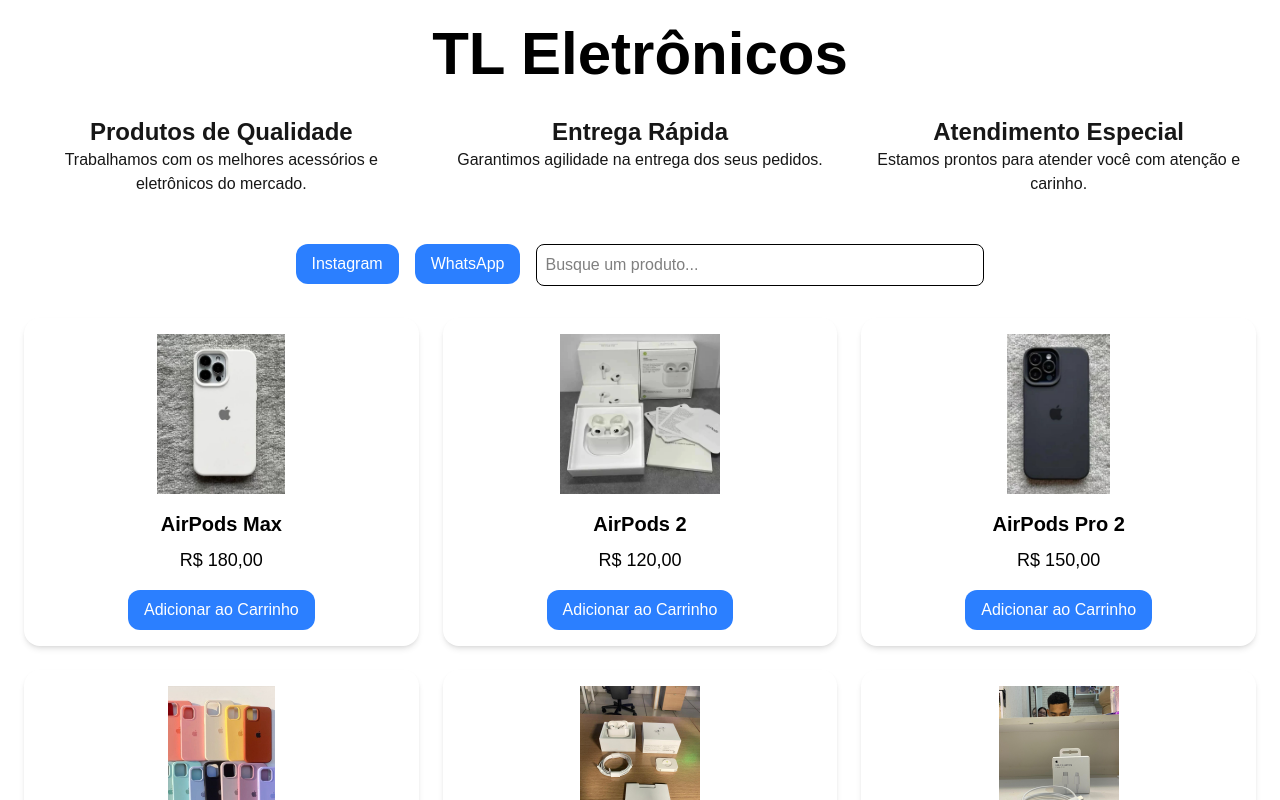
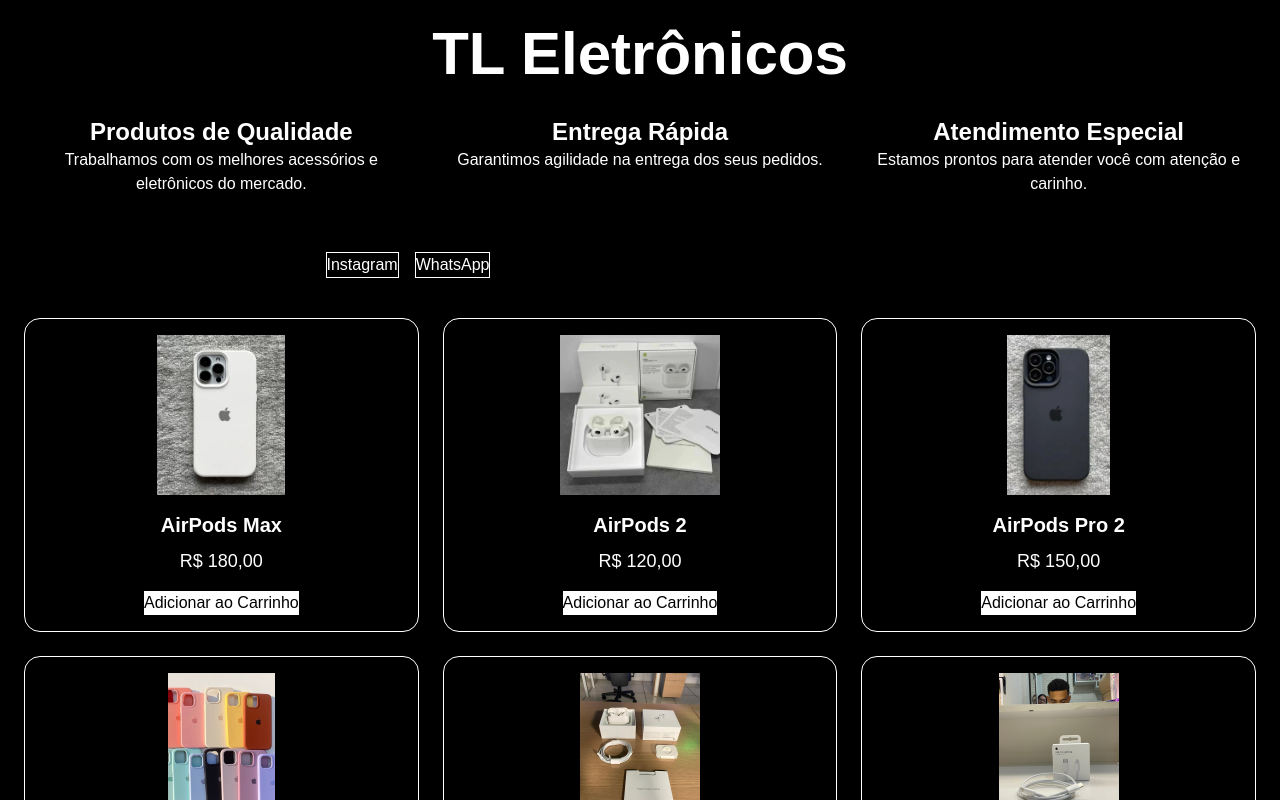
Before and after one commit to lk-gas/tl-eletronicos, a Next.js app: page / in a window 1280 px wide. Shown: the top 800 px of the page. Built offline with nearby package versions, Linux system fonts and the light colour scheme.

Commit message:
feat: adicionar página de produto e melhorias visuais

```diff
--- a/src/app/page.tsx
+++ b/src/app/page.tsx
@@ -58,12 +58,12 @@
         <title>TL Eletrônicos</title>
       </Head>
 
-      <div className="min-h-screen bg-white p-6">
+      <div className="min-h-screen bg-black text-white p-6">
         <motion.h1
           initial={{ opacity: 0, y: -20 }}
           animate={{ opacity: 1, y: 0 }}
           transition={{ duration: 0.5 }}
-          className="text-6xl font-extrabold text-center text-black mb-8"
+          className="text-6xl font-extrabold text-center mb-8"
         >
           TL Eletrônicos
         </motion.h1>
@@ -83,12 +83,12 @@
           </div>
         </div>
 
-        <div className="flex flex-wrap justify-center mb-8 gap-4">
+        <div className="flex flex-wrap justify-center items-center gap-4 mb-8">
           <Link href="https://www.instagram.com/tl_eletronicos_?igsh=cmV6cmhqMTA0eTgy&utm_source=qr" target="_blank">
-            <Button>Instagram</Button>
+            <Button className="bg-black border border-white text-white hover:bg-white hover:text-black">Instagram</Button>
           </Link>
           <Link href="https://wa.me/5511990111822" target="_blank">
-            <Button>WhatsApp</Button>
+            <Button className="bg-black border border-white text-white hover:bg-white hover:text-black">WhatsApp</Button>
           </Link>
           <input
             type="text"
@@ -109,7 +109,7 @@
               onClick={() => router.push(`/produto/${produto.id}`)}
               className="cursor-pointer"
             >
-              <Card className="rounded-2xl shadow-md hover:shadow-lg">
+              <Card className="rounded-2xl shadow-md hover:shadow-lg bg-black border border-white">
                 <CardContent className="flex flex-col items-center p-4">
                   <Image
                     src={produto.imagem}
@@ -118,9 +118,9 @@
                     height={160}
                     className="h-40 object-contain mb-4"
                   />
-                  <h2 className="text-xl font-semibold mb-2 text-center text-black">{produto.nome}</h2>
-                  <p className="text-lg mb-4 text-black">{produto.preco}</p>
-                  <Button onClick={(e) => { e.stopPropagation(); adicionarCarrinho(produto); }}>Adicionar ao Carrinho</Button>
+                  <h2 className="text-xl font-semibold mb-2 text-center">{produto.nome}</h2>
+                  <p className="text-lg mb-4">{produto.preco}</p>
+                  <Button onClick={(e) => { e.stopPropagation(); adicionarCarrinho(produto); }} className="bg-white text-black hover:bg-gray-300">Adicionar ao Carrinho</Button>
                 </CardContent>
               </Card>
             </motion.div>
@@ -128,7 +128,7 @@
         </div>
 
         {carrinho.length > 0 && (
-          <div className="fixed bottom-4 right-4 p-4 bg-black text-white rounded-2xl shadow-lg w-64">
+          <div className="fixed top-4 right-4 p-4 bg-black text-white rounded-2xl shadow-lg w-64 border border-white">
             <h2 className="text-lg font-semibold mb-2">Carrinho ({carrinho.length})</h2>
             <ul>
               {carrinho.map((item, index) => (
```
